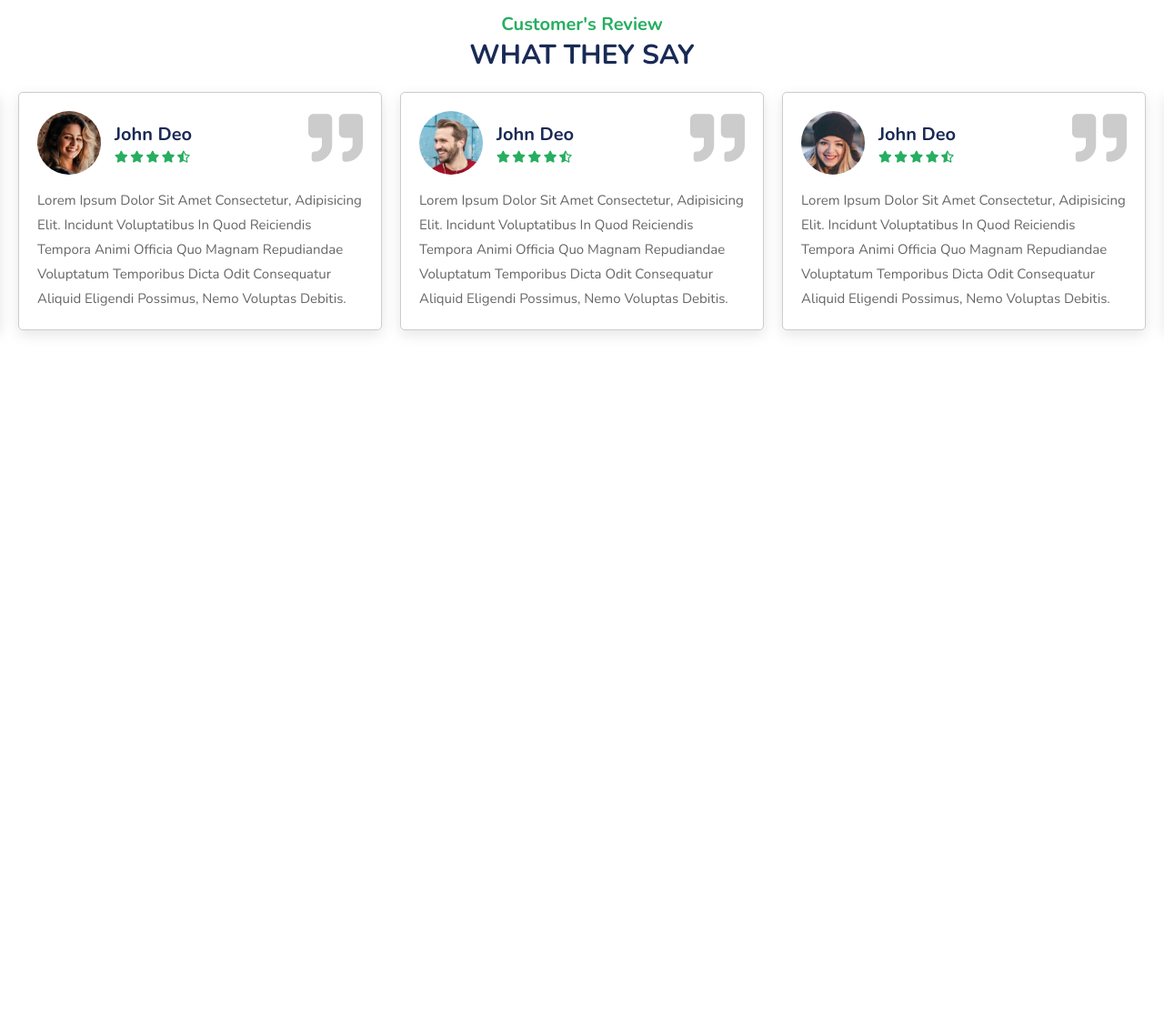
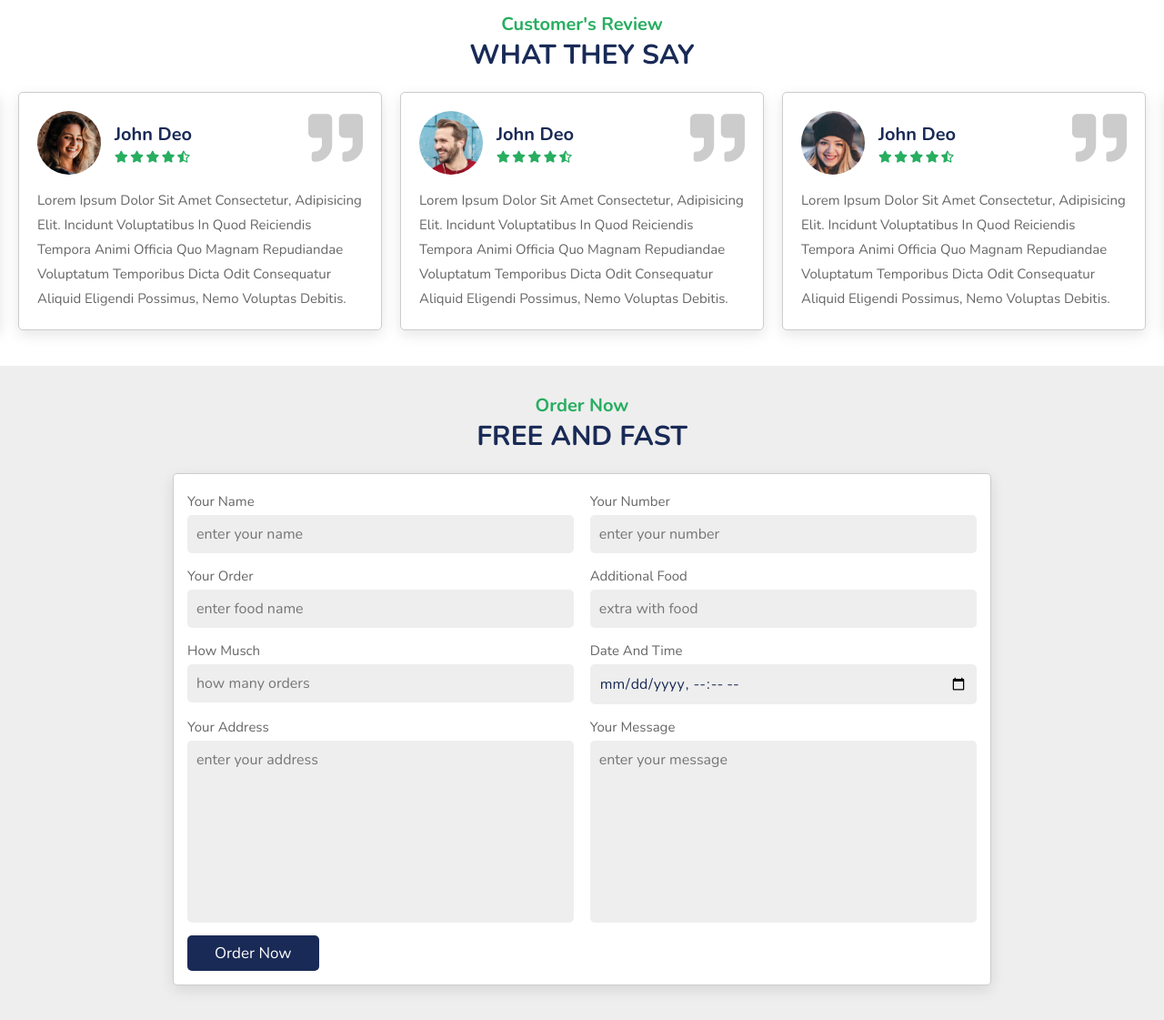
Before and after one commit to Gustavo121/Project-Food, a plain HTML site: page index.html in a window 1280 px wide. Shown: the part 4004-5125 px from the top of the page at 91% size. Before the commit the page ends 4406 px from the top, so only its background shows below. Drawn offline with nearby package versions, Linux system fonts and the light colour scheme.

Commit message:
finalizando order

```diff
--- a/css/style.css
+++ b/css/style.css
@@ -218,7 +218,7 @@ header .icons #menu-bars{
 
 .dishes .box-container {
     display: grid;
-    grid-template-columns: repeat(auto-fit, minmax(36rem, 1fr));
+    grid-template-columns: repeat(auto-fit, minmax(30rem, 1fr));
     gap: 1.5rem;
 }
 
@@ -480,7 +480,58 @@ header .icons #menu-bars{
     color: var(--light-color);
 }
 
+.order form {
+    max-width: 90rem;
+    border-radius: .5rem;
+    box-shadow: var(--box-shadow);
+    border: .1rem solid rgba(0,0,0,.2);
+    background: #fff;
+    padding: 1.5rem;
+    margin: 0 auto;
+}
 
+.order form .inputBox {
+    display: flex;
+    flex-wrap: wrap;
+    justify-content: space-between;
+}
+
+.order form .inputBox .input {
+    width: 49%;
+}
+
+.order form .inputBox .input span {
+    display: block;
+    padding: .5rem 0;
+    font-size: 1.5rem;
+    color: var(--light-color);
+}
+
+.order form .inputBox .input input,
+.order form .inputBox .input textarea {
+    background: #eee;
+    border-radius: .5rem;
+    padding: 1rem;
+    font-size: 1.6rem;
+    color: var(--black);
+    text-transform: none;
+    margin-bottom: 1rem;
+    width: 100%;
+}
+
+.order form .inputBox .input input:focus,
+.order form .inputBox .input textarea:focus {
+    border: .1rem solid var(--green);
+}
+
+.order form .inputBox .input textarea {
+    height: 20rem;
+    resize: none;
+}
+
+.order form .btn {
+    margin-top: 0;
+}
 
 
 
@@ -559,7 +610,7 @@ header .icons #menu-bars{
 }
 
 
-@media (max-width:991px) {
+@media (max-width:450px) {
 
     html {
         font-size: 50%;
--- a/index.html
+++ b/index.html
@@ -542,6 +542,64 @@
 
 <!-- review section ends -->
 
+<!-- order section starts -->
+
+<section class="order" id="order">
+
+    <h3 class="sub-heading"> order now </h3>
+    <h1 class="heading"> free and fast </h1>
+
+    <form action="">
+
+        <div class="inputBox">
+            <div class="input">
+                <span>your name</span>
+                <input type="text" placeholder="enter your name">
+            </div>
+            <div class="input">
+                <span>your number</span>
+                <input type="number" placeholder="enter your number">
+            </div>
+        </div>
+        <div class="inputBox">
+            <div class="input">
+                <span>your order</span>
+                <input type="text" placeholder="enter food name">
+            </div>
+            <div class="input">
+                <span>additional food</span>
+                <input type="text" placeholder="extra with food">
+            </div>
+        </div>
+        <div class="inputBox">
+            <div class="input">
+                <span>how musch</span>
+                <input type="number" placeholder="how many orders">
+            </div>
+            <div class="input">
+                <span>date and time</span>
+                <input type="datetime-local">
+            </div>
+        </div>
+        <div class="inputBox">
+            <div class="input">
+                <span>your address</span>
+                <textarea name="" placeholder="enter your address" id="" cols="30" rows="10"></textarea>
+            </div>
+            <div class="input">
+                <span>your message</span>
+                <textarea name="" placeholder="enter your message" id="" cols="30" rows="10"></textarea>
+            </div>
+        </div>
+
+        <input type="submit" value="order now" class="btn">
+
+    </form>
+
+</section>
+
+<!-- order section ends -->
+
 
 
 
```
Lines whose indentation alone changed are shown as unchanged.
